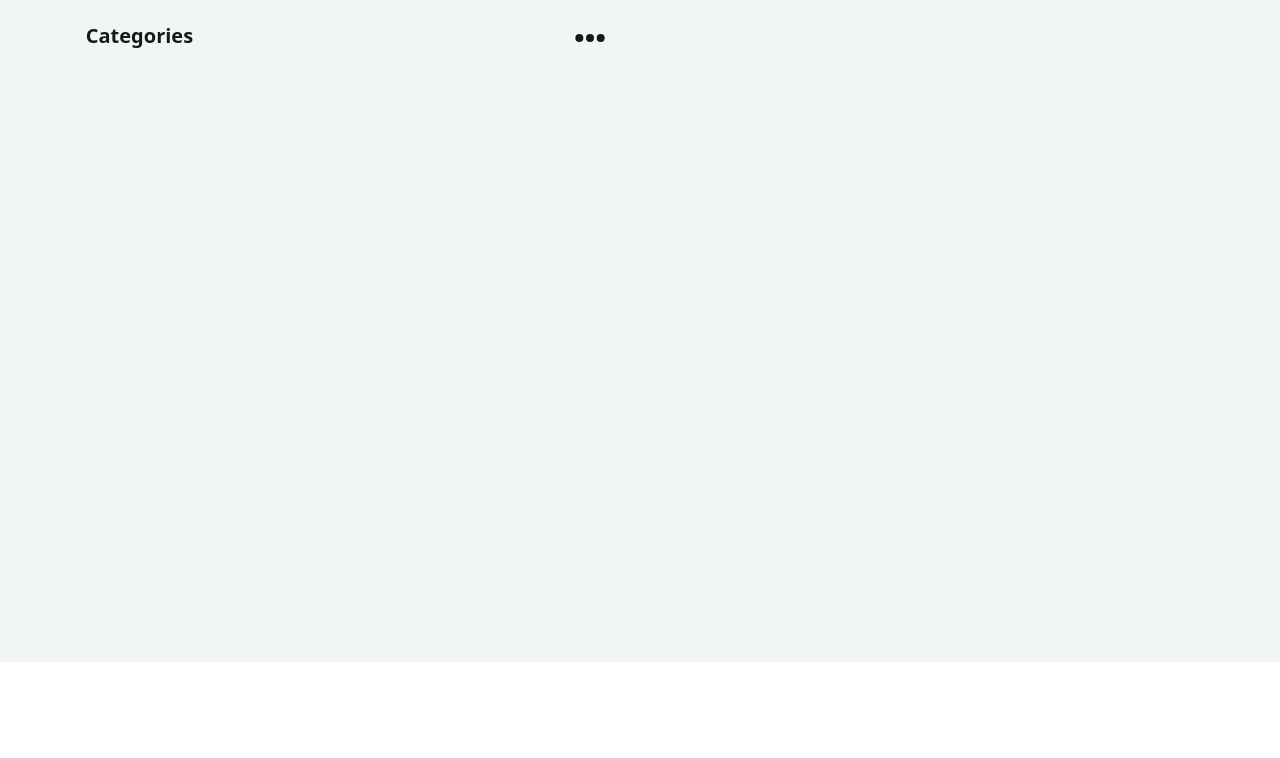
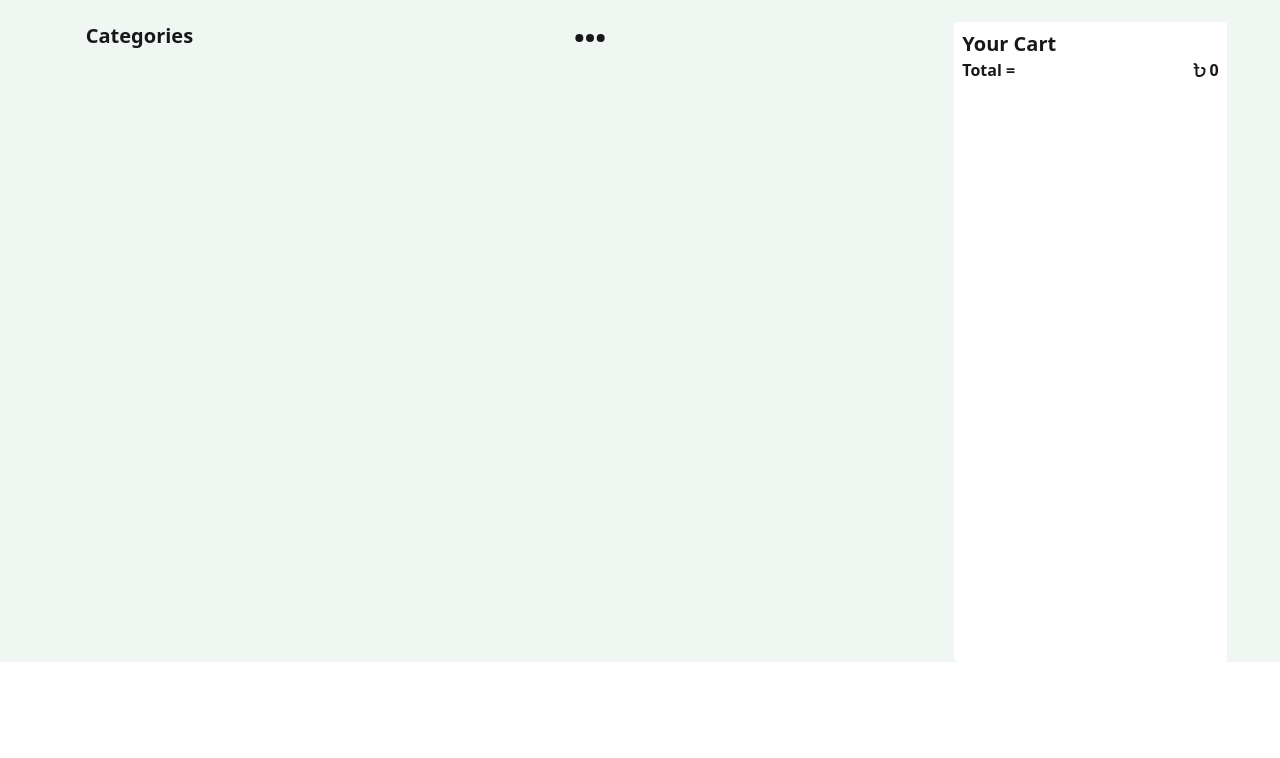
Before and after one commit to 0JUNAIRA0/assignment-6, a plain HTML site: page index.html in a window 1280 px wide. Shown: the part 598-1356 px from the top of the page. Drawn offline with nearby package versions, Linux system fonts and the light colour scheme.

Commit message:
added carts

```diff
--- a/index.html
+++ b/index.html
@@ -89,7 +89,7 @@
         </div>
       </section>
 
-<!-- Model added  -->
+<!-- Added model  -->
         <dialog id="my_modal_2" class="modal">
         <div class="modal-box" id="modalBox">
         </div>
@@ -116,7 +116,16 @@
 
                 </div>
              </div>
-
+<!-- Cart Container -->
+             <div class=" yourCart bg-white lg:col-span-3 rounded-sm p-2 lg:h-[80vh] ">
+                <h1 class="font-bold text-xl ">Your Cart</h1>
+                <div class="totalPrice flex justify-between">
+                  <h1 class="font-bold">Total = </h1>
+                  <h1><i class="fa-solid fa-bangladeshi-taka-sign"></i><span id="sum" class="font-semibold">0</span></h1>
+                </div>
+                <div class=" lg:h-[70vh] overflow-y-scroll" id="cartContainer"></div>
+              </div>
+      </section>
 
 </body>
 </html>
```
